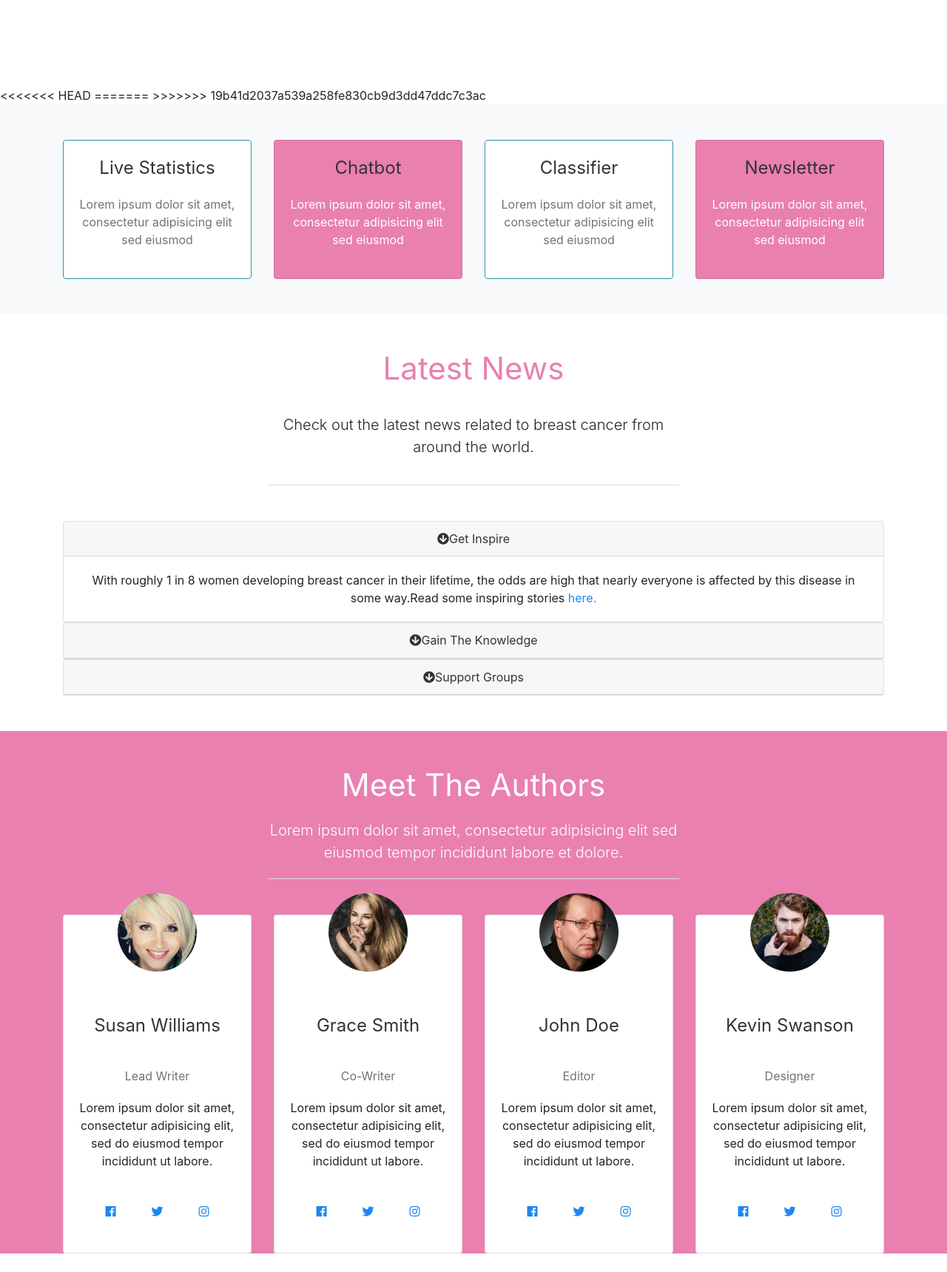
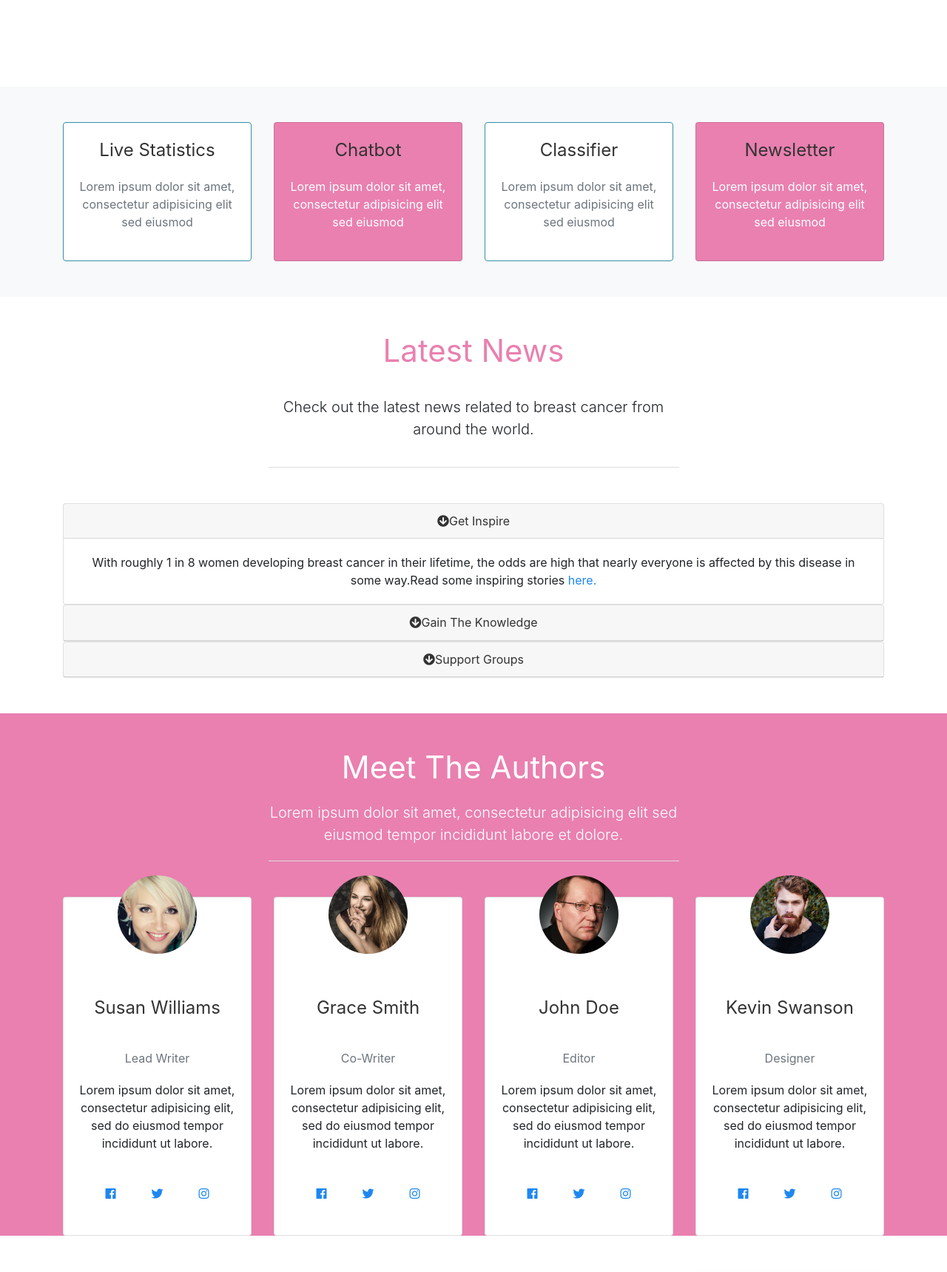
Before and after one commit to sarthakpurohit/breast-cancer, a Django app: page / in a window 1280 px wide. Shown: the part 588-2307 px from the top of the page at 74% size. Run offline with Django 3.2, Linux system fonts and the light colour scheme; some libraries are stand-ins or nearby versions.

Commit message:
error check

```diff
--- a/mysite/templates/app/index.html
+++ b/mysite/templates/app/index.html
@@ -50,33 +50,6 @@
   </div>
 </section>
 
-
-<<<<<<< HEAD
-
-
-=======
-<!-- Newsletter -->
-<!--
-<section id="newsletter" class="bg-light text-white py-5">
-    <div class="container">
-      <div class="row">
-        <div class="col-md-4">
-          <input class="form-control form-control-lg mb-resp" type="text" placeholder="Enter Name">
-        </div>
-        <div class="col-md-4">
-            <input class="form-control form-control-lg mb-resp" type="email" placeholder="Enter Email">
-        </div>
-        <div class="col-md-4">
-          <button class="btn  btn-lg btn-block" style="background-color:#E980B0" type="button" name="button">
-            <i class="fas fa-envelope-open-o"></i>
-            Subscribe
-          </button>
-        </div>
-      </div>
-    </div>
-</section>
--->
->>>>>>> 19b41d2037a539a258fe830cb9d3dd47ddc7c3ac
 
 <!-- Boxes -->
 <section id="boxes" class="py-5 bg-light">
```
